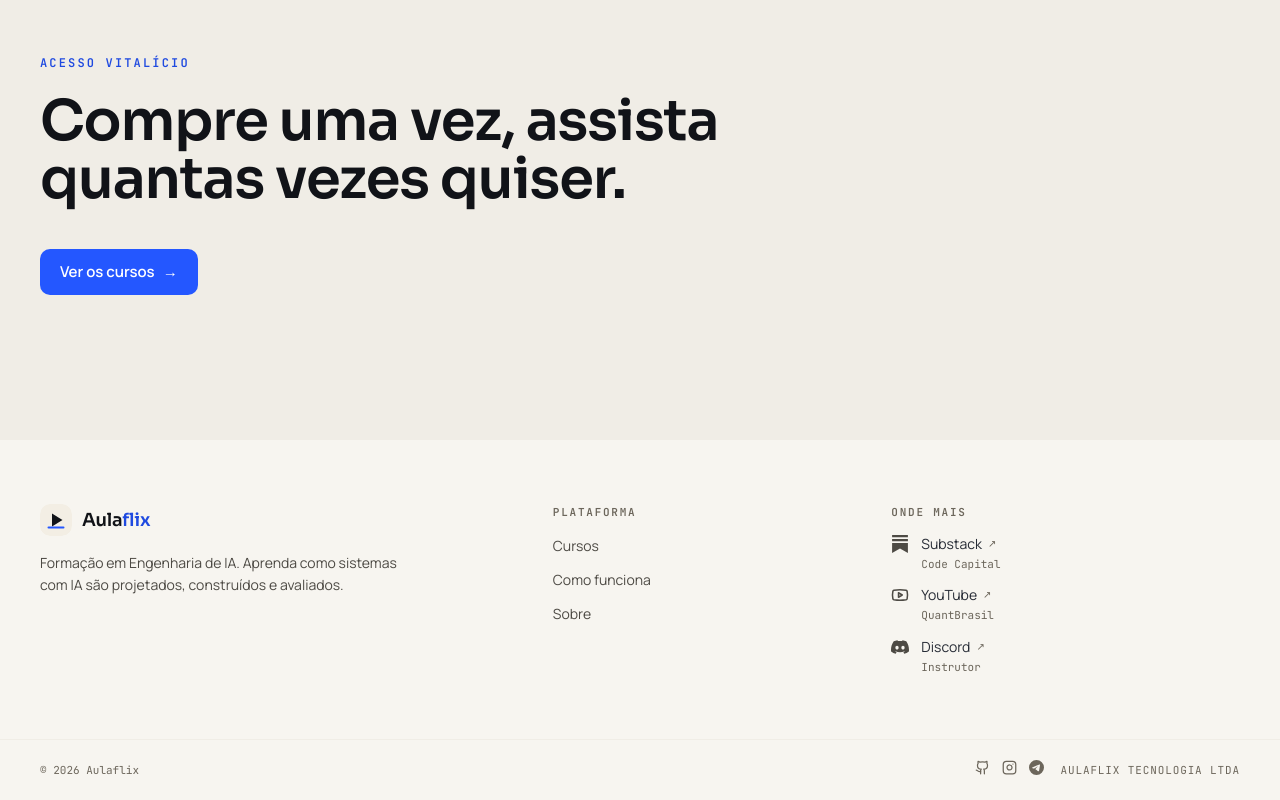
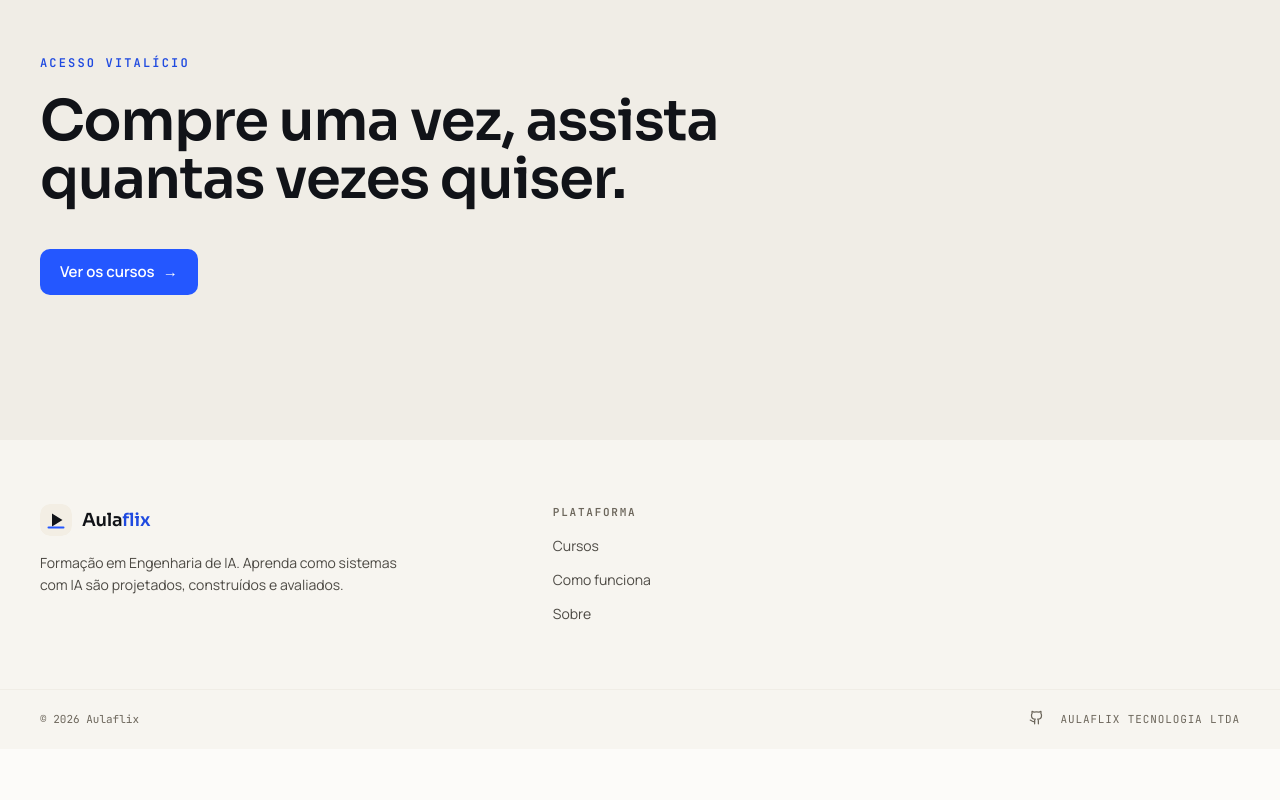
Before and after one commit to dev-labs-ai/aulaflix, a Next.js app: page / in a window 1280 px wide. Shown: the part 8640-9440 px from the top of the page. After the commit the page ends 9389 px from the top, so only its background shows below. Built offline with nearby package versions, Linux system fonts and the light colour scheme.

Commit message:
feat(footer): drop links to the reference author's channels
The "Onde mais" block and the Instagram and Telegram icons pointed to
the reference site author's Substack, YouTube, Discord and social
accounts. Only the GitHub link remains.

```diff
--- a/src/components/brand-icons.tsx
+++ b/src/components/brand-icons.tsx
@@ -12,15 +12,6 @@ const stroke = {
   strokeLinejoin: "round",
 } as const;
 
-export function YoutubeIcon(props: IconProps) {
-  return (
-    <svg {...stroke} aria-hidden="true" {...props}>
-      <path d="M2.5 17a24.12 24.12 0 0 1 0-10 2 2 0 0 1 1.4-1.4 49.56 49.56 0 0 1 16.2 0A2 2 0 0 1 21.5 7a24.12 24.12 0 0 1 0 10 2 2 0 0 1-1.4 1.4 49.55 49.55 0 0 1-16.2 0A2 2 0 0 1 2.5 17" />
-      <path d="m10 15 5-3-5-3z" />
-    </svg>
-  );
-}
-
 export function GithubIcon(props: IconProps) {
   return (
     <svg {...stroke} aria-hidden="true" {...props}>
@@ -30,45 +21,6 @@ export function GithubIcon(props: IconProps) {
   );
 }
 
-export function InstagramIcon(props: IconProps) {
-  return (
-    <svg {...stroke} aria-hidden="true" {...props}>
-      <rect width="20" height="20" x="2" y="2" rx="5" ry="5" />
-      <path d="M16 11.37A4 4 0 1 1 12.63 8 4 4 0 0 1 16 11.37z" />
-      <line x1="17.5" x2="17.51" y1="6.5" y2="6.5" />
-    </svg>
-  );
-}
-
-export function TelegramIcon(props: IconProps) {
-  return (
-    <svg viewBox="0 0 24 24" fill="currentColor" aria-hidden="true" {...props}>
-      <path d="M11.944 0A12 12 0 0 0 0 12a12 12 0 0 0 12 12 12 12 0 0 0 12-12A12 12 0 0 0 12 0a12 12 0 0 0-.056 0zm4.962 7.224c.1-.002.321.023.465.14a.506.506 0 0 1 .171.325c.016.093.036.306.02.472-.18 1.898-.962 6.502-1.36 8.627-.168.9-.499 1.201-.82 1.23-.696.065-1.225-.46-1.9-.902-1.056-.693-1.653-1.124-2.678-1.8-1.185-.78-.417-1.21.258-1.91.177-.184 3.247-2.977 3.307-3.23.007-.032.014-.15-.056-.212s-.174-.041-.249-.024c-.106.024-1.793 1.14-5.061 3.345-.48.33-.913.49-1.302.48-.428-.008-1.252-.241-1.865-.44-.752-.245-1.349-.374-1.297-.789.027-.216.325-.437.893-.663 3.498-1.524 5.83-2.529 6.998-3.014 3.332-1.386 4.025-1.627 4.476-1.635z" />
-    </svg>
-  );
-}
-
-export function SubstackIcon(props: IconProps) {
-  return (
-    <svg viewBox="0 0 24 24" fill="currentColor" aria-hidden="true" {...props}>
-      <path d="M22.539 8.242H1.46V5.406h21.08v2.836zM1.46 10.812V24L12 18.11 22.54 24V10.812H1.46zM22.54 0H1.46v2.836h21.08V0z" />
-    </svg>
-  );
-}
-
-export function DiscordIcon(props: IconProps) {
-  return (
-    <svg viewBox="0 0 24 24" fill="currentColor" aria-hidden="true" {...props}>
-      <path d="M20.317 4.3698a19.7913 19.7913 0 00-4.8851-1.5152.0741.0741 0 00-.0785.0371c-.211.3753-.4447.8648-.6083 1.2495-1.8447-.2762-3.68-.2762-5.4868 0-.1636-.3933-.4058-.8742-.6177-1.2495a.077.077 0 00-.0785-.037 19.7363 19.7363 0 00-4.8852 1.515.0699.0699 0 00-.0321.0277C.5334 9.0458-.319 13.5799.0992 18.0578a.0824.0824 0 00.0312.0561c2.0528 1.5076 4.0413 2.4228 5.9929 3.0294a.0777.0777 0 00.0842-.0276c.4616-.6304.8731-1.2952 1.226-1.9942a.076.076 0 00-.0416-.1057c-.6528-.2476-1.2743-.5495-1.8722-.8923a.077.077 0 01-.0076-.1277c.1258-.0943.2517-.1923.3718-.2914a.0743.0743 0 01.0776-.0105c3.9278 1.7933 8.18 1.7933 12.0614 0a.0739.0739 0 01.0785.0095c.1202.099.246.1981.3728.2924a.077.077 0 01-.0066.1276 12.2986 12.2986 0 01-1.873.8914.0766.0766 0 00-.0407.1067c.3604.698.7719 1.3628 1.225 1.9932a.076.076 0 00.0842.0286c1.961-.6067 3.9495-1.5219 6.0023-3.0296a.077.077 0 00.0313-.0552c.5004-5.177-.8382-9.6739-3.5485-13.6604a.061.061 0 00-.0312-.0286zM8.02 15.3312c-1.1825 0-2.1569-1.0857-2.1569-2.419 0-1.3332.9555-2.4189 2.157-2.4189 1.2108 0 2.1757 1.0952 2.1568 2.419 0 1.3332-.9555 2.4189-2.1569 2.4189zm7.9748 0c-1.1825 0-2.1569-1.0857-2.1569-2.419 0-1.3332.9554-2.4189 2.1569-2.4189 1.2108 0 2.1757 1.0952 2.1568 2.419 0 1.3332-.946 2.4189-2.1568 2.4189Z" />
-    </svg>
-  );
-}
-
 export const brandIcons = {
-  youtube: YoutubeIcon,
   github: GithubIcon,
-  instagram: InstagramIcon,
-  telegram: TelegramIcon,
-  substack: SubstackIcon,
-  discord: DiscordIcon,
 };
--- a/src/components/site-footer.tsx
+++ b/src/components/site-footer.tsx
@@ -1,8 +1,8 @@
 import Link from "next/link";
 import { brandIcons } from "@/components/brand-icons";
 import { Logo } from "@/components/logo";
-import { cn, container, focusRing } from "@/components/ui";
-import { footerElsewhere, footerNav, instructor, site, socialLinks } from "@/content/site";
+import { cn, container } from "@/components/ui";
+import { footerNav, instructor, site, socialLinks } from "@/content/site";
 
 const smallRing = "focus-visible:outline-none focus-visible:ring-2 focus-visible:ring-focus focus-visible:ring-offset-2 focus-visible:ring-offset-section";
 
@@ -27,43 +27,6 @@ export function SiteFooter() {
                 </Link>
               </li>
             ))}
-          </ul>
-        </div>
-
-        <div className="space-y-3">
-          <h3 className="font-mono text-[11px] font-semibold uppercase tracking-[0.16em] text-ink-muted">Onde mais</h3>
-          <ul className="space-y-3">
-            {footerElsewhere.map((item) => {
-              const Icon = brandIcons[item.icon];
-              return (
-                <li key={item.href}>
-                  <a
-                    href={item.href}
-                    target="_blank"
-                    rel="noopener noreferrer"
-                    className={cn(
-                      "group grid grid-cols-[auto_1fr] items-start gap-x-3 rounded-sm",
-                      focusRing,
-                      "focus-visible:ring-offset-section",
-                    )}
-                  >
-                    <Icon className="mt-0.5 size-[18px] text-ink-tertiary transition-colors group-hover:text-ink group-focus-visible:text-ink" />
-                    <span className="flex min-w-0 flex-col gap-0.5">
-                      <span className="inline-flex items-center gap-1.5 font-sans text-[14px] text-ink-secondary transition-colors group-hover:text-ink group-focus-visible:text-ink">
-                        {item.label}
-                        <span
-                          aria-hidden="true"
-                          className="font-mono text-[10px] text-ink-muted transition-transform group-hover:translate-x-0.5"
-                        >
-                          ↗
-                        </span>
-                      </span>
-                      <span className="font-mono text-[11px] tabular-nums text-ink-muted">{item.detail}</span>
-                    </span>
-                  </a>
-                </li>
-              );
-            })}
           </ul>
         </div>
       </div>
--- a/src/content/site.ts
+++ b/src/content/site.ts
@@ -38,14 +38,6 @@ export const footerNav = [
   { label: "Sobre", href: "/#sobre" },
 ];
 
-export const footerElsewhere = [
-  { icon: "substack", label: "Substack", detail: substack.name, href: substack.href },
-  { icon: "youtube", label: "YouTube", detail: youtubeChannel.name, href: youtubeChannel.href },
-  { icon: "discord", label: "Discord", detail: instructor.name, href: "https://discord.gg/xCAYeh8mGf" },
-] as const;
-
 export const socialLinks = [
   { icon: "github", label: "GitHub", href: "https://github.com/robsonoliveiradacosta" },
-  { icon: "instagram", label: "Instagram", href: "https://www.instagram.com/quant_brasil/" },
-  { icon: "telegram", label: "Telegram", href: "https://t.me/quantbrasil" },
 ] as const;
```
